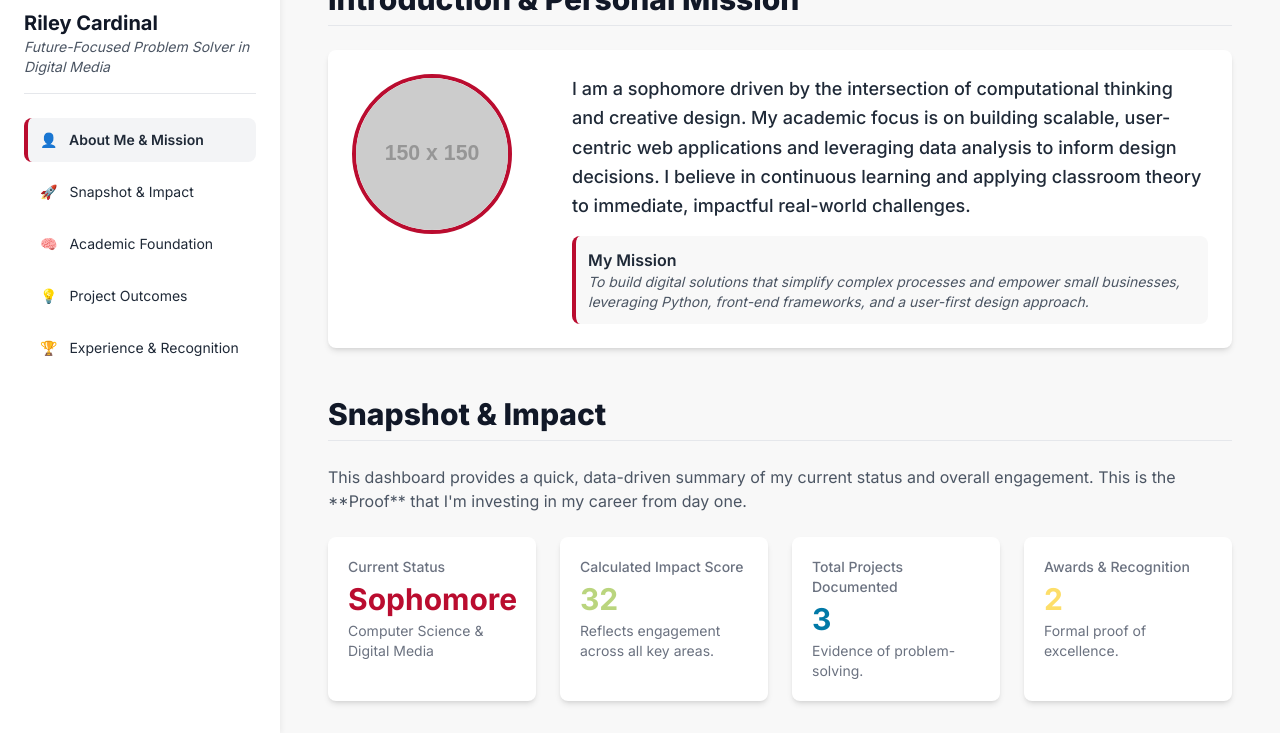
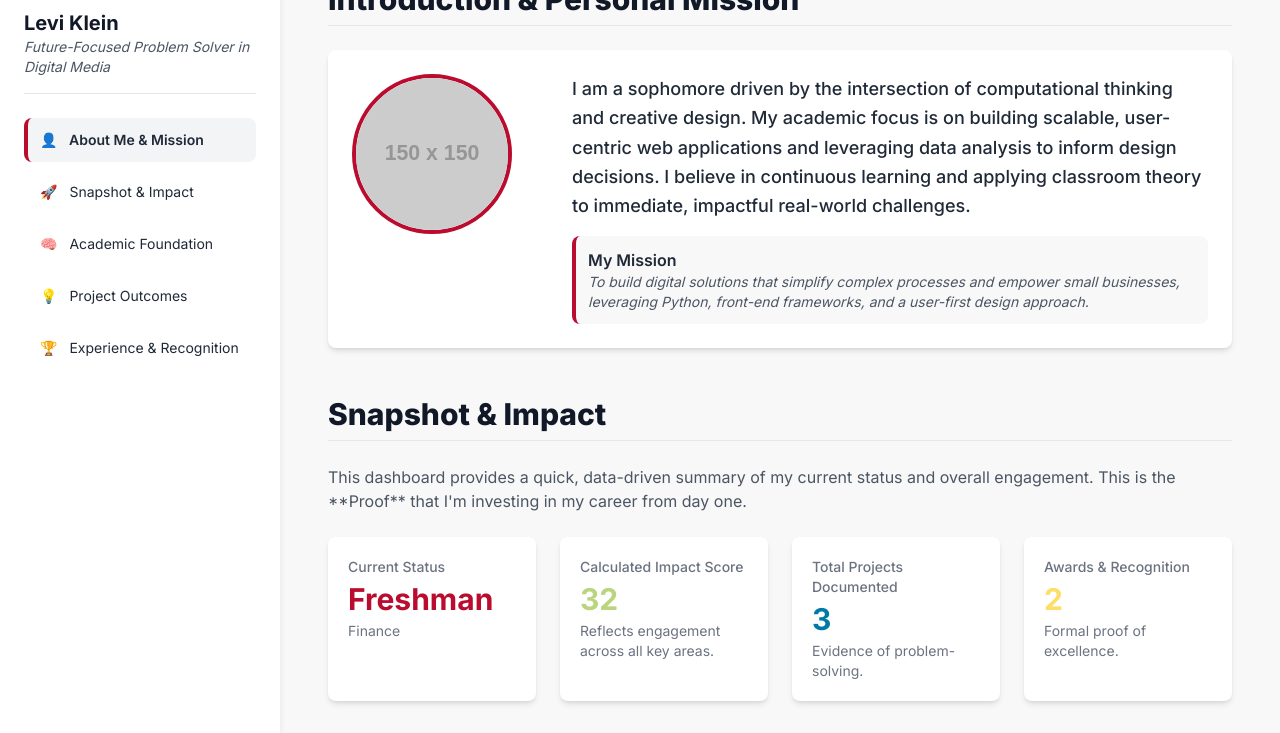
Before and after one commit to leviklein-bsu/leviklein-pbl-repository, a plain HTML site: page index.html in a window 1280 px wide. Shown: the part 67-800 px from the top of the page. Drawn offline with nearby package versions, Linux system fonts and the light colour scheme; placeholder pictures from the web are drawn by us.

Commit message:
Update index.html

```diff
--- a/index.html
+++ b/index.html
@@ -255,10 +255,10 @@ CONFIRMATION: NO SVG graphics used. NO Mermaid JS used. -->
 
         // 1.1 PROFILE & BRANDING VARIABLES (REQUIRED)
         const profileData = {
-            studentName: "Riley Cardinal",
+            studentName: "Levi Klein",
             tagline: "Future-Focused Problem Solver in Digital Media",
-            currentYear: "Sophomore", // Freshman, Sophomore, Junior, Senior
-            major: "Computer Science & Digital Media",
+            currentYear: "Freshman", // Freshman, Sophomore, Junior, Senior
+            major: "Finance",
             gpa: 3.85,
             impactScoreMultiplier: 10, // Adjusts how much projects/awards count towards total impact
 
```
